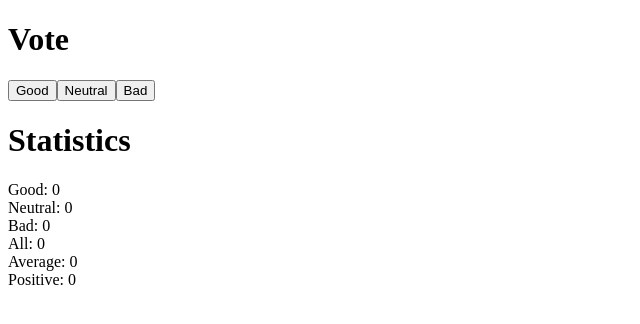
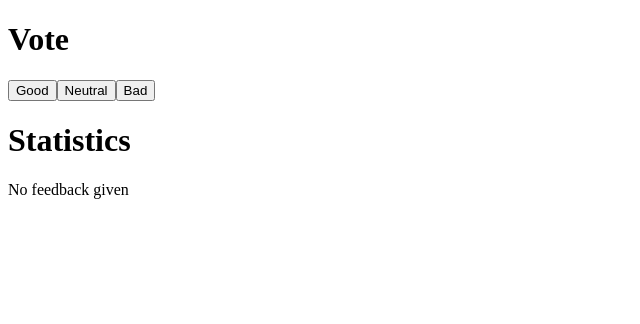
Before and after one commit to anssilepikko/fullstackopen, a React (Create React App) app in the folder osa1/unicafe/: page / in a window 1280 px wide. Shown: the top 324 px of the page, without its empty margins (0-640 px from the left). Built offline with nearby package versions, Linux system fonts and the light colour scheme.

Commit message:
1.8 unicafe step3

```diff
--- a/osa1/unicafe/src/App.js
+++ b/osa1/unicafe/src/App.js
@@ -5,7 +5,39 @@ const Button = ({handleClick, text}) => (
   <button onClick={handleClick}>{text}</button>
 )
 
-const Display = ({element, text}) => <div>{text}: {element}</div>
+const Statistics = ({good, neutral, bad}) => {
+
+  const countVotes = () => {
+    return good + neutral + bad
+  }
+
+  const countAverage = () => {
+    let plus = good * 1
+    let minus = bad * -1
+    let points = plus + minus
+    return points / countVotes()
+  }
+
+  const countPositive = () => {
+    return good / countVotes()
+  }
+
+  if (countVotes() > 0) {
+    return (
+    <div>
+    good: {good}<br/>
+    neutral: {neutral}<br/>
+    bad: {bad}<br/>
+    votes: {countVotes()}<br/>
+    average: {countAverage()}<br/>
+    positive: {countPositive()}<br/>
+    </div>
+    )
+  }
+  return (
+  <div>No feedback given</div>
+  )
+}
 
 const App = () => {
   // Jokaiselle äänelle oma state
@@ -13,44 +45,16 @@ const App = () => {
   const [neutral, setNeutral] = useState(0)
   const [bad, setBad] = useState(0)
 
-  const [votes, setVotes] = useState(0)
-  const [average, setAverage] = useState(0)
-  const [positive, setPositive] = useState(0)
-
   const voteGood = () => {
     setGood(good + 1)
-    countVotes()
-    countAverage()
-    countPositive()
   }
 
   const voteNeutral = () => {
     setNeutral(neutral + 1)
-    countVotes()
-    countAverage()
-    countPositive()
   }
 
   const voteBad = () => {
     setBad(bad + 1)
-    countVotes()
-    countAverage()
-    countPositive()
-  }
-
-  const countVotes = () => {
-    setVotes(votes + 1)
-  }
-
-  const countAverage = () => {
-    let plus = good * 1
-    let minus = bad * -1
-    let points = plus + minus
-    setAverage(points / votes)
-  }
-
-  const countPositive = () => {
-    setPositive(good / votes)
   }
 
   return (
@@ -63,12 +67,7 @@ const App = () => {
       </div>
       <h1>Statistics</h1>
       <div>
-        <Display element={good} text='Good' />
-        <Display element={neutral} text='Neutral' />
-        <Display element={bad} text='Bad' />
-        <Display element={votes} text='All' />
-        <Display element={average} text='Average' />
-        <Display element={positive} text='Positive' />
+        <Statistics good={good} neutral={neutral} bad={bad} />
       </div>
     </div>
   )
```
